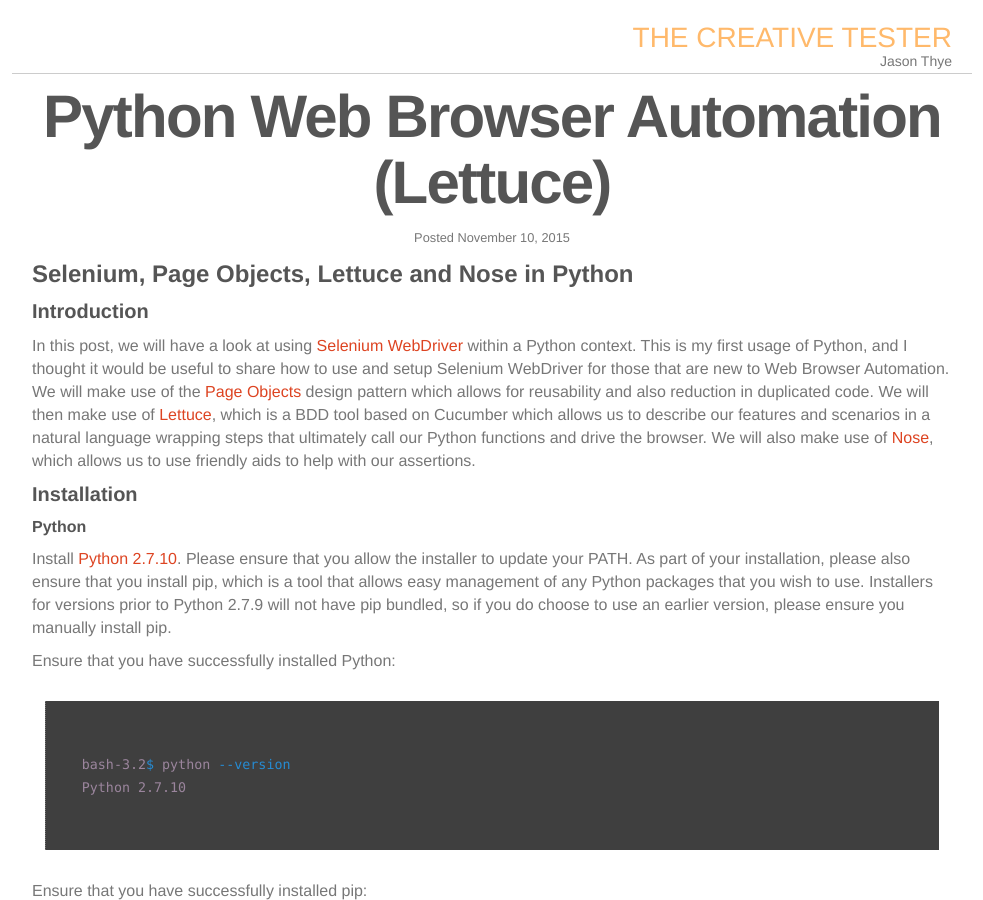
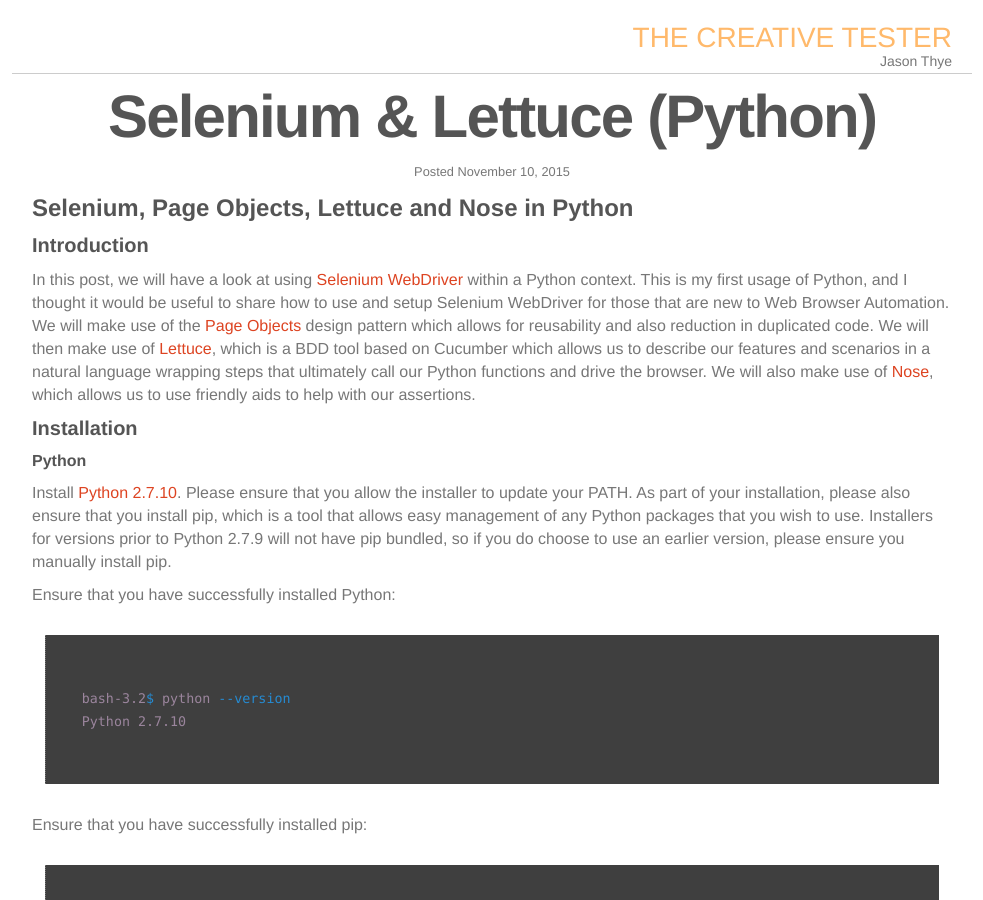
Before and after one commit to the-creative-tester/blog, a Jekyll site: the page built from _posts/2015-11-10-Python-Web-Browser-Automation-Lettuce.md, in a window 1280 px wide and 900 px high. Shown: the whole window, without its empty margins (148-1131 px from the left). Built offline with Jekyll 4.4.1, drawn with Linux system fonts in a browser that asks for light colours; nearby versions of some CDN libraries.

Commit message:
update blog

```diff
--- a/_posts/2015-11-10-Python-Web-Browser-Automation-Lettuce.md
+++ b/_posts/2015-11-10-Python-Web-Browser-Automation-Lettuce.md
@@ -1,6 +1,6 @@
 ---
 layout: post
-title: Python Web Browser Automation (Lettuce)
+title: Selenium & Lettuce (Python)
 desc: Selenium, Page Objects, Lettuce and Nose
 proj-num: 02
 colour:
```
